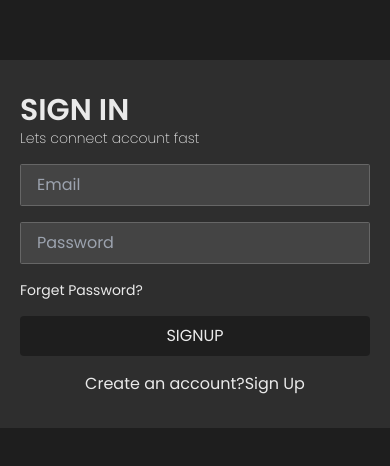
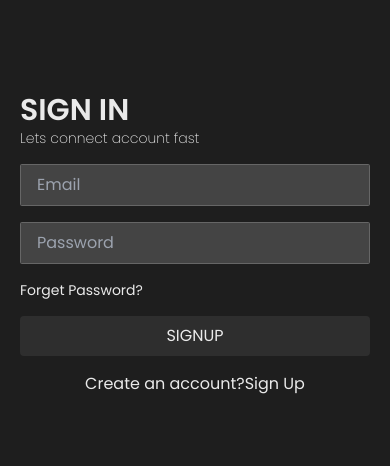
Before and after one commit to AzadTom/RealState-React, a React (Vite) app: page /signin in a window 390 px wide. Shown: the part 178-644 px from the top of the page. Built offline with nearby package versions, Linux system fonts and the light colour scheme.

Commit message:
add bg in authentication

```diff
--- a/src/authentication/Forget.jsx
+++ b/src/authentication/Forget.jsx
@@ -4,14 +4,14 @@ function Forget() {
   return (
     <>
       <div className='flex justify-center items-center h-screen'>
-         <form className='flex flex-col gap-4 bg-[#2E2E2E] p-8 rounded '>
+         <form className='flex flex-col gap-4 sm:bg-[#2E2E2E] p-8 rounded '>
                 <div>
                 <h2 className='text-3xl font-semibold'>Forget</h2>
                 <p className='text-sm font-thin'>Lets starts with email</p>
                 </div>
 
               <input type="email"  name='email'  placeholder='Email' required  className='px-4 py-2'/>
-              <button type='submit' className='bg-[#1E1E1E] px-4 py-2 rounded'>SEARCH</button>
+              <button type='submit' className='bg-[#2E2E2E] sm:bg-[#1E1E1E] px-4 py-2 rounded'>SEARCH</button>
 
          </form>
       </div>
--- a/src/authentication/SignIn.jsx
+++ b/src/authentication/SignIn.jsx
@@ -8,7 +8,7 @@ function SignIn() {
   return (
     <>
       <div className='flex justify-center items-center h-screen'>
-         <form className='flex flex-col gap-4 bg-[#2E2E2E] p-8 rounded '>
+         <form className='flex flex-col gap-4 sm:bg-[#2E2E2E] p-8 rounded '>
                 <div>
                 <h2 className='text-3xl font-semibold'>SIGN IN</h2>
                 <p className='text-sm font-thin'>Lets connect account fast</p>
@@ -17,7 +17,7 @@ function SignIn() {
               <input type="email"  name='email'  placeholder='Email' required  className='px-4 py-2'/>
               <input type="text" name='password' placeholder='Password'  className='px-4 py-2'/>
               <h2 className='text-sm cursor-pointer' onClick={()=> navigate("/forget")}>Forget Password?</h2>
-              <button type='submit' className='bg-[#1E1E1E] px-4 py-2 rounded'>SIGNUP</button>
+              <button type='submit' className='bg-[#2E2E2E] sm:bg-[#1E1E1E] px-4 py-2 rounded'>SIGNUP</button>
               <p className='text-center cursor-pointer' onClick={()=> navigate("/signup")}>Create an account?Sign Up</p>
 
          </form>
--- a/src/authentication/SignUp.jsx
+++ b/src/authentication/SignUp.jsx
@@ -7,7 +7,7 @@ function SignUp() {
   return (
     <>
       <div className='flex justify-center items-center h-screen'>
-         <form className='flex flex-col gap-4 bg-[#2E2E2E] p-8 rounded '>
+         <form className='flex flex-col gap-4 sm:bg-[#2E2E2E] p-8 rounded '>
                 <div>
                 <h2 className='text-3xl font-semibold'>SIGN UP</h2>
                 <p className='text-sm font-thin'>Lets create account fast</p>
@@ -16,7 +16,7 @@ function SignUp() {
               <input type="text"  name='name'  placeholder='Username' required className='px-4 py-2' />
               <input type="email"  name='email'  placeholder='Email' required  className='px-4 py-2'/>
               <input type="text" name='password' placeholder='Password'  className='px-4 py-2'/>
-              <button type='submit' className='bg-[#1E1E1E] px-4 py-2 rounded'>SIGNUP</button>
+              <button type='submit' className='bg-[#2E2E2E] sm:bg-[#1E1E1E] px-4 py-2 rounded'>SIGNUP</button>
               <p className='text-center cursor-pointer' onClick={()=> navigate("/signin")}>Already register?<span>Sign In</span></p>
 
          </form>
--- a/src/components/HeroSection.jsx
+++ b/src/components/HeroSection.jsx
@@ -14,7 +14,7 @@ function HeroSection() {
       {/* Hero content */}
       <div className="px-10 space-y-5 lg:py-6 p-4 ">
         <h1 className="text-3xl sm:text-6xl md:text-7xl max-w-xl font-serif w-11/12 sm:w-9/12">
-          <span className="underline decoration-white decoration-4">
+          <span className="underline decoration-white decoration-2">
             ExpenseTracker
           </span>{" "}
           is a place to write, read and connect.
```
